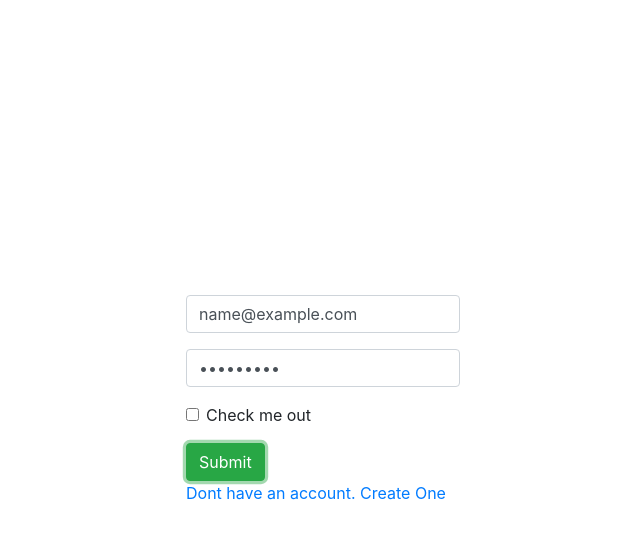
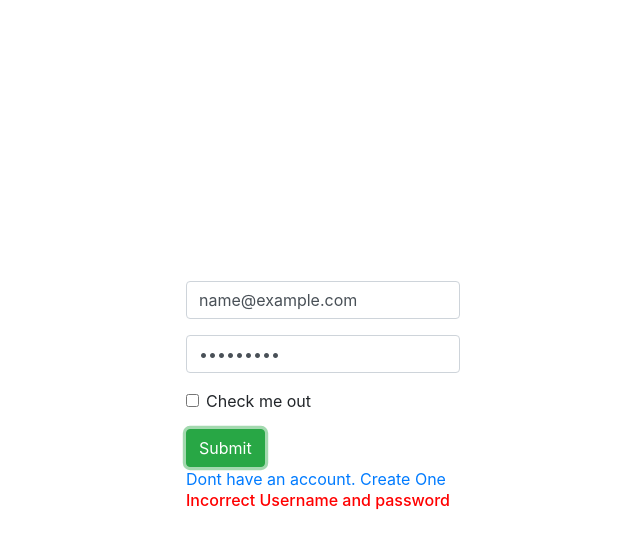
Before and after one commit to LucasRollo/HackRice9, a React (Create React App) app in the folder client/: page /login in a window 1280 px wide. Both pictures are taken after typing "name@example.com", "Sample123" into the empty fields and a click on the button "Submit". Shown: the top 548 px of the page, without its empty margins (317-957 px from the left). Built offline with nearby package versions, Linux system fonts and the light colour scheme; no server answers; the HTML template or start-up script is replaced by a standard one.

Commit message:
finnished login and register

```diff
--- a/client/src/components/login.component.js
+++ b/client/src/components/login.component.js
@@ -42,8 +42,16 @@ export default class Login extends Component{
         const uri="http://localhost:5000/login"
         console.log(uri);
         axios.post(uri,login)
-            .then(res => console.log(res))
-            .catch(err => console.log(err))
+            .then(res => {
+                console.log(res);
+                if(res.data.status==="Success"){
+                    window.location=("/");
+                }
+            })
+            .catch(err => {
+                console.log(err)
+                document.getElementById("alert").style.display='block';
+            })
     }
     render(){
         return(
@@ -63,6 +71,7 @@ export default class Login extends Component{
                 </Button>
                 <br></br>
                 <Link to="/register">Dont have an account. Create One</Link>
+                <h6 id="alert" style={{display: 'none',color:'red'}}>Incorrect Username and password</h6>
             </Form>
         )
     }
--- a/client/src/components/register.component.js
+++ b/client/src/components/register.component.js
@@ -80,7 +80,9 @@ export default class Register extends Component{
         console.log(uri);
         axios
             .post(uri,newUser)
-            .then(res => console.log(res))
+            .then((res) => {
+                console.log(res);
+            })
             .catch(err => console.log(err))
 
     }
```
Also changed, not shown: 1 other file (tests, documents, lock files or other folders).
